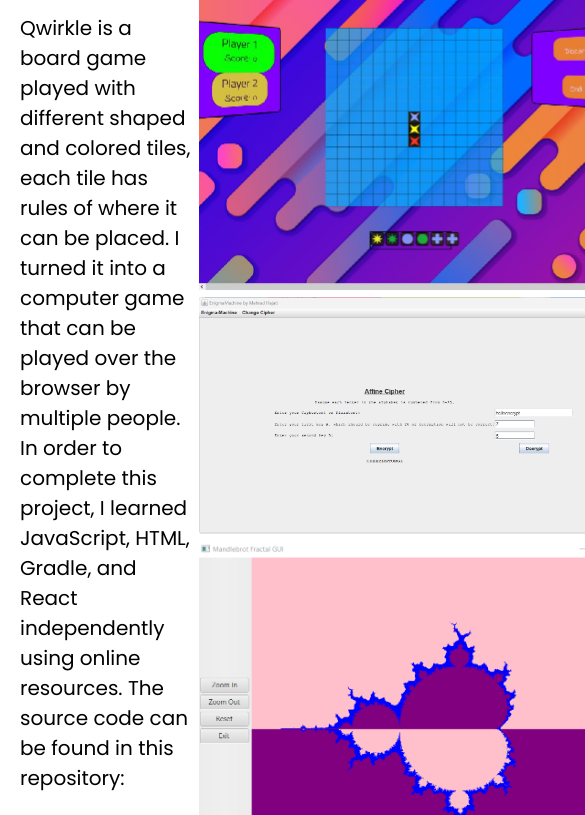
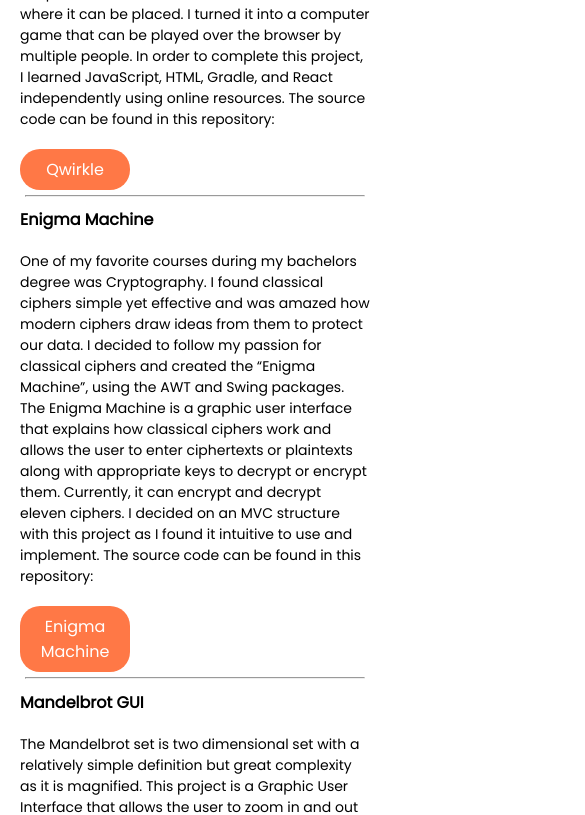
Before and after one commit to MehradHajati/MehradHajati.github.io, a plain HTML site: page coding.html in a window 390 px wide. Shown: the part 205-1020 px from the top of the page, 585 px wide, since content can reach past the window. Drawn offline with Linux system fonts and the light colour scheme.

Commit message:
added media quaries

```diff
--- a/style.css
+++ b/style.css
@@ -63,12 +63,6 @@ a{
 .tab-content{
     margin-left: 20px;
     margin-right: 20px;
-    /*
-    display: flex;
-    justify-content: center;
-    align-items: center;
-    position: absolute;
-    transition: 0.2s;*/
 }
 
 .content-right{
@@ -159,3 +153,42 @@ a{
     border-radius: 20%;
     transition: 1s ease;
 }
+
+@media (min-width:641px) and (max-width: 960px){
+    .content-right{
+        margin-top: 20px;
+        width: 100%;
+        float: none;
+    }
+
+    .content-left{
+        width: 100%;
+        float: none;
+    }
+}
+
+@media (max-width: 640px) {
+
+    *{
+        font-size: 16px;
+    }
+
+    .content-left p{
+        font-size: 14px;
+    }
+
+    .content-left h1{
+        font-size: 16px;
+    }
+
+    .content-right{
+        margin-top: 20px;
+        width: 100%;
+        float: none;
+    }
+
+    .content-left{
+        width: 100%;
+        float: none;
+    }
+}
```
Also changed, not shown: index.html (+1 -1 lines).
